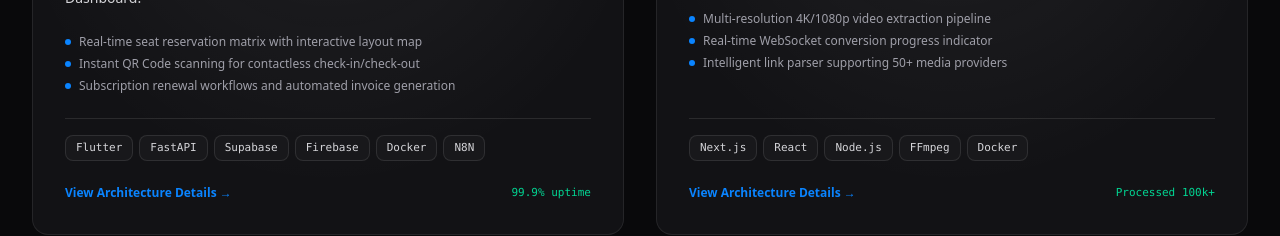
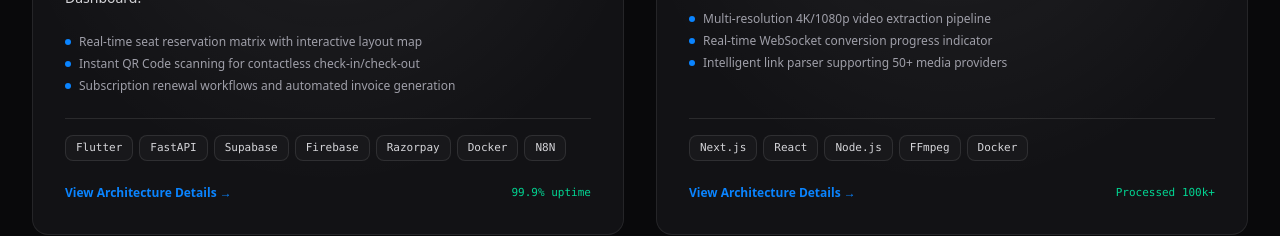
Before and after one commit to Nirajpaul2/my-resume-website, a Next.js app: page / in a window 1280 px wide. Shown: the part 7200-7436 px from the top of the page. Built offline with nearby package versions, Linux system fonts and the light colour scheme.

Commit message:
Add Firebase and Razorpay to Library Management System tech stack

```diff
--- a/src/data/portfolioData.ts
+++ b/src/data/portfolioData.ts
@@ -101,7 +101,7 @@ export const FEATURED_PROJECTS: Project[] = [
     url: "https://library.aiwazir.com/",
     youtubeUrl: "https://www.youtube.com/watch?v=g71VOFjvJhk",
     youtubeId: "g71VOFjvJhk",
-    tech: ["Flutter", "FastAPI", "Supabase", "Firebase", "Docker", "N8N"],
+    tech: ["Flutter", "FastAPI", "Supabase", "Firebase", "Razorpay", "Docker", "N8N"],
     keyFeatures: [
       "Real-time seat reservation matrix with interactive layout map",
       "Instant QR Code scanning for contactless check-in/check-out",
```
